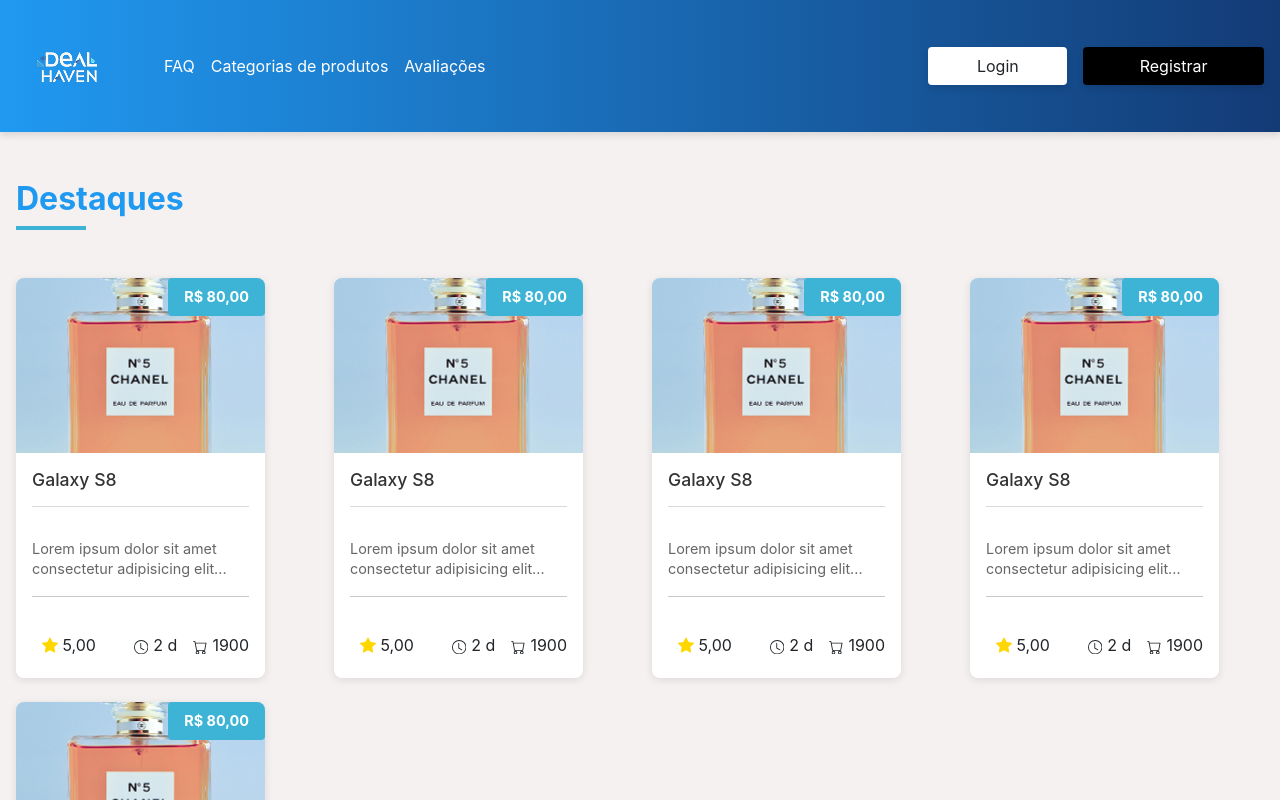
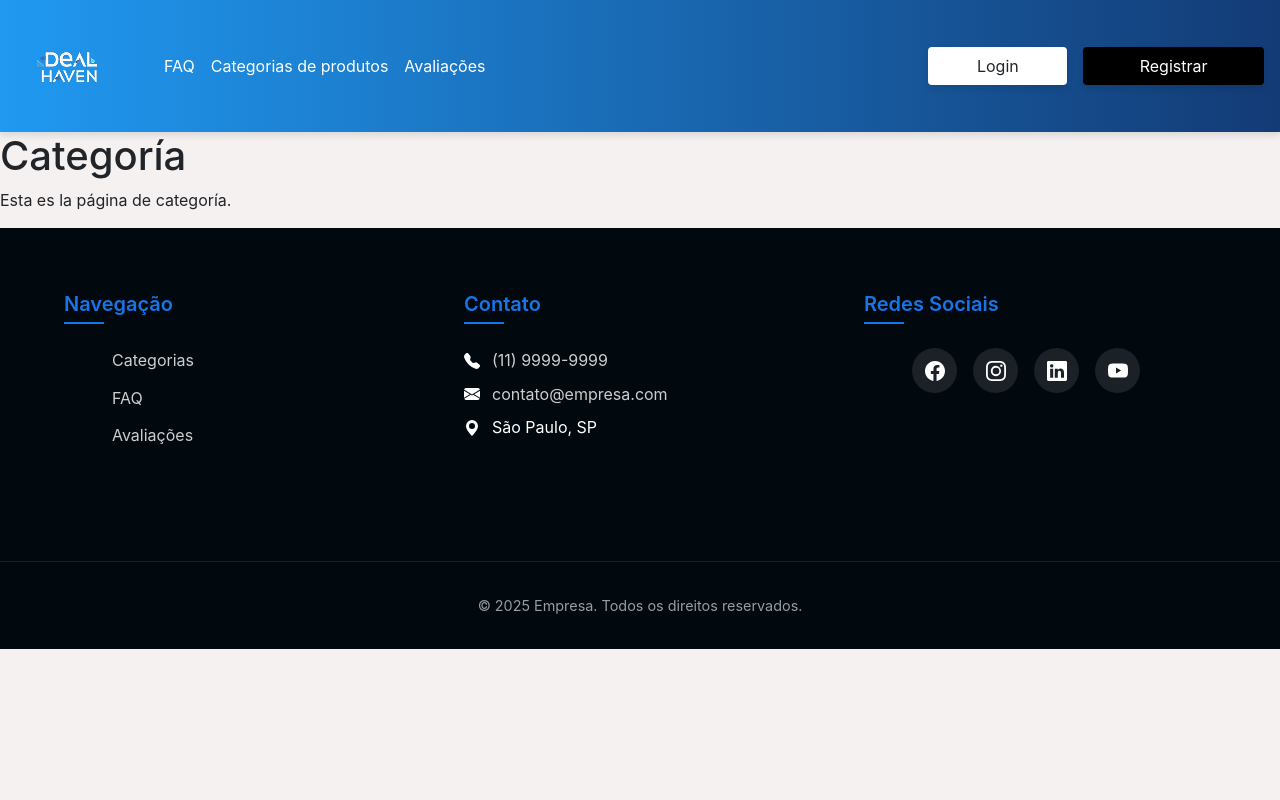
Before and after one commit to AydomSantos/dealhave-frontend, a React (Create React App) app: page /categorias in a window 1280 px wide. Shown: the top 800 px of the page. Built offline with nearby package versions, Linux system fonts and the light colour scheme.

Commit message:
Correção nas rotas

```diff
--- a/src/App.js
+++ b/src/App.js
@@ -1,8 +1,12 @@
 
 import React from "react";
-// import Footer from "./components/footer/footer";
-// import Header from "./components/header/header";
 import HomePage from "./pages/HomePage";
+import LoginPage from "./pages/LoginPage";
+import RegisterPage from "./pages/RegisterPage";
+import FAQPage from "./pages/FAQPage";
+import CategoriasPage from "./pages/CategoriasPage";
+
+import { Link, Route, Routes } from "react-router-dom";
 
 import "./assets/styles/global.css";
 
@@ -10,7 +14,13 @@
 function App() {
   return (
     <div className="App">
-      <HomePage/>
+      <Routes>
+        <Route path="/" element={<HomePage />} />
+        <Route path="/faq" element={<FAQPage />} />
+        <Route path="/categorias" element={<CategoriasPage />} />
+        <Route path="/login" element={<LoginPage />} />
+        <Route path="/register" element={<RegisterPage />} />
+      </Routes>
     </div>
   );
 }
--- a/src/assets/styles/global.css
+++ b/src/assets/styles/global.css
@@ -9,5 +9,4 @@
   body {
     background-color: #F5F1F1;
     font-family: "Inter", sans-serif;
-    min-height: 260vh;
   }
--- a/src/components/forms/formDropdow/form_dropdow.jsx
+++ b/src/components/forms/formDropdow/form_dropdow.jsx
@@ -1,8 +1,12 @@
 import React from "react";
-import "form_dropdow.css";
+import "./form_dropdow.css";
 
 const DropdownForm = () => {
+    return(
+        <>
 
+        </>
+    )
 }
 
 export default DropdownForm;
--- a/src/index.js
+++ b/src/index.js
@@ -2,7 +2,7 @@
 import React from 'react'
 import ReactDOM from 'react-dom/client'
 import App from './App'
-import { BrowserRouter } from 'react-router-dom'
+import { BrowserRouter} from 'react-router-dom'
 
 ReactDOM.createRoot(document.getElementById('root')).render(
   <React.StrictMode>
--- a/src/pages/CategoriasPage.jsx
+++ b/src/pages/CategoriasPage.jsx
@@ -1,10 +1,14 @@
 import React from "react";
+import Header from "../components/header/header";
+import Footer from "../components/footer/footer";
 
 const categoriaPage = () => {
     return (
         <div>
+            <Header/>
             <h1>Categoría</h1>
             <p>Esta es la página de categoría.</p>
+            <Footer/>
         </div>
     );
 }
--- a/src/pages/FAQPage.jsx
+++ b/src/pages/FAQPage.jsx
@@ -1,5 +1,5 @@
 import React from "react";
-import FormDrop from "../components/forms/formDropdow";
+
 
 const faqPage = () => {
     return (
@@ -15,7 +15,7 @@
                     <p>My favorite color is blue.</p>
                 </li>
             </ul>
-            <FormDrop/>
+
         </div>
     );
 }
```
Also changed, not shown: src/routes/AppRouter.jsx (deleted, +0 -22 lines).
